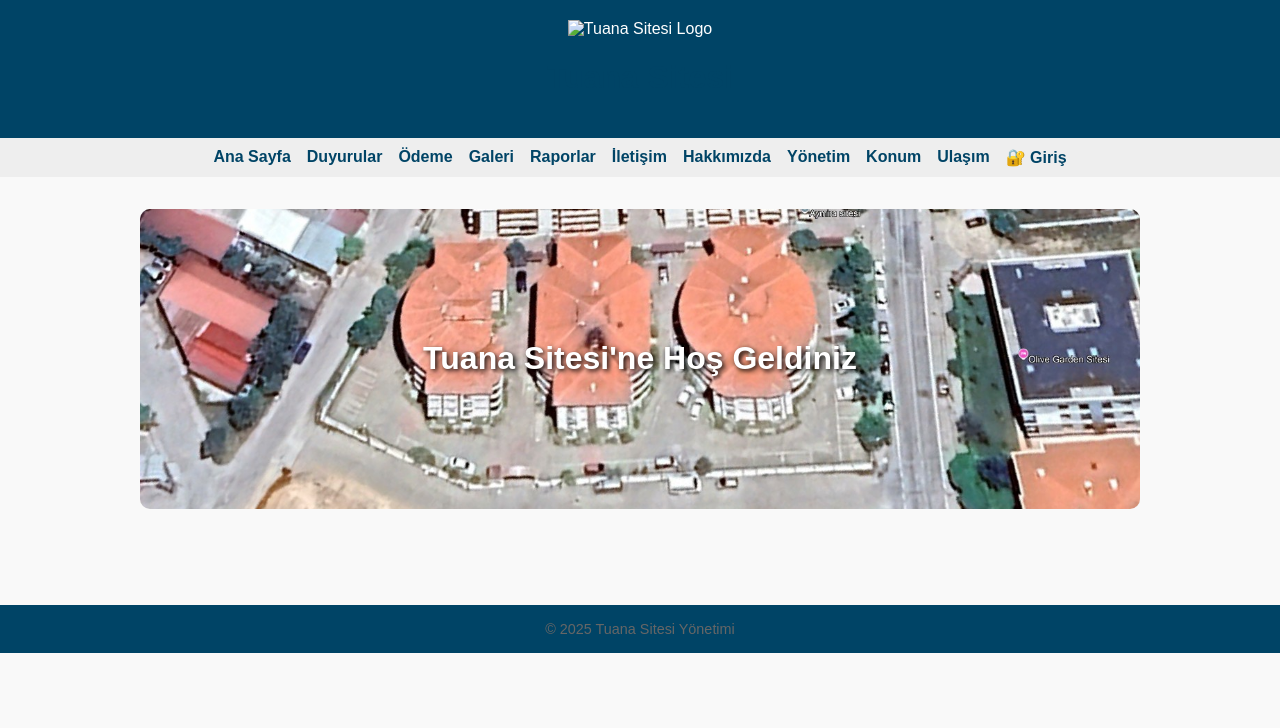
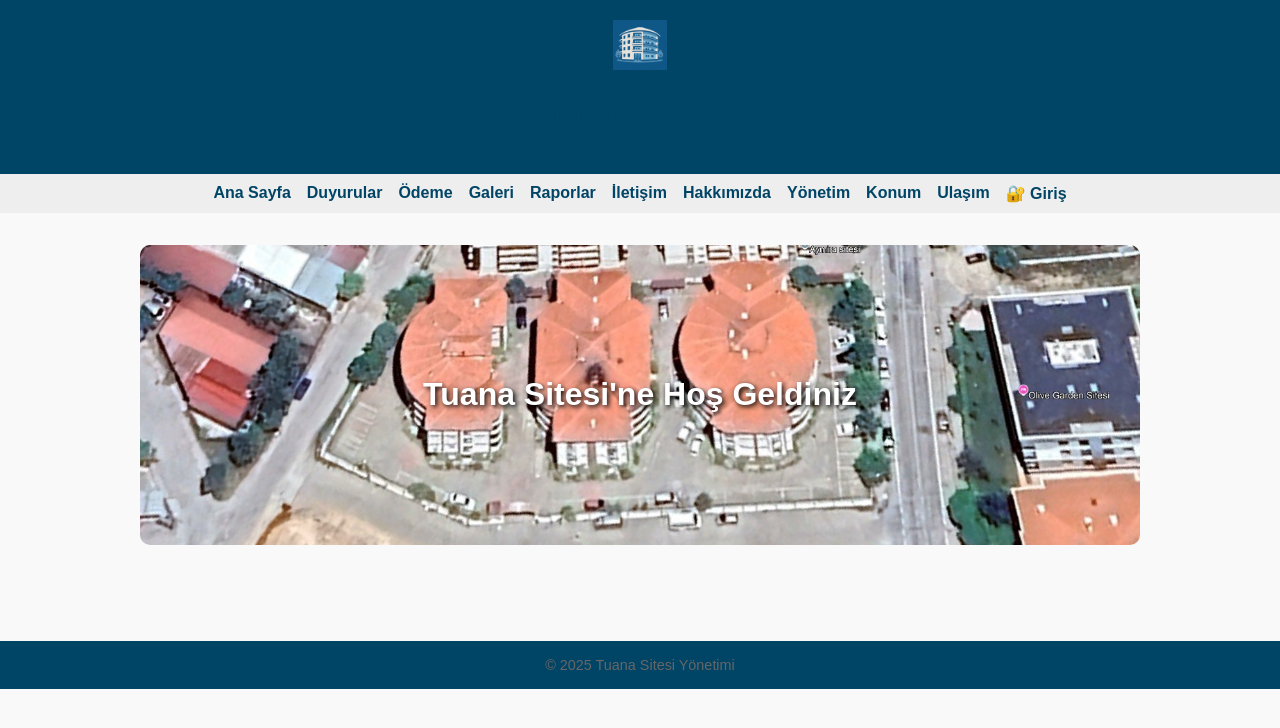
Before and after one commit to Dunyali-hue/tuanasitesi, a plain HTML site: page index.html in a window 1280 px wide. Drawn offline with Linux system fonts and the light colour scheme.

Commit message:
Update index.html

```diff
--- a/index.html
+++ b/index.html
@@ -52,7 +52,7 @@
 <body>
 
   <header>
-    <img src="images/logo.png" alt="Tuana Sitesi Logo" style="height: 50px;">
+    <img src="tuanasitesi/logo.png" alt="Tuana Sitesi Logo" style="height: 50px;">
     <h1>Tuana Sitesi</h1>
     <div id="girisKisi"></div>
   </header>
```
